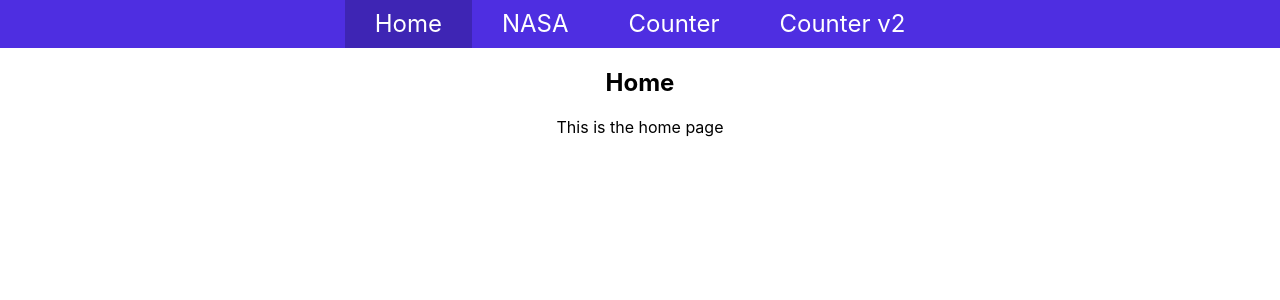
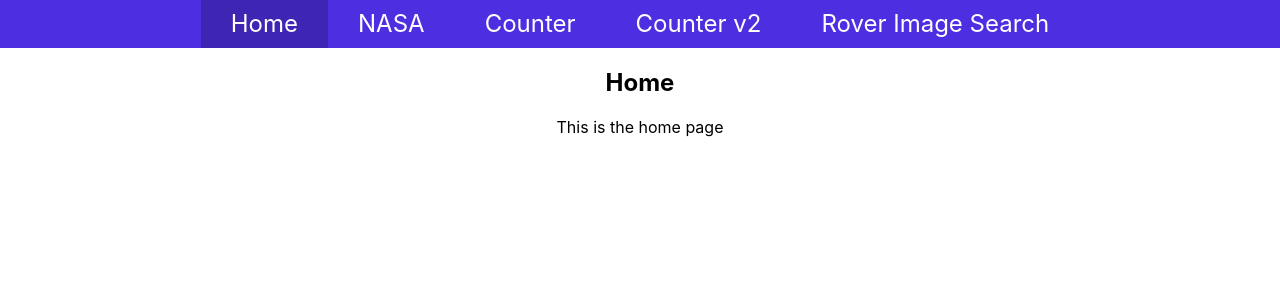
Before and after one commit to zsmith3/Softwire-MarsAppSPA, a React (Create React App) app: page / in a window 1280 px wide. Shown: the top 300 px of the page. Built offline with nearby package versions, Linux system fonts and the light colour scheme.

Commit message:
Created image results page

```diff
--- a/package.json
+++ b/package.json
@@ -10,8 +10,8 @@
     "@types/node": "^12.0.0",
     "@types/react": "^17.0.0",
     "@types/react-dom": "^17.0.0",
-    "@types/react-router-dom": "^5.1.7",
-    "node-sass": "4.14.1",
+    "@types/react-router-dom": "^5.1.8",
+    "node-sass": "^4.14.1",
     "react": "^17.0.2",
     "react-dom": "^17.0.2",
     "react-router-dom": "^5.2.0",
--- a/src/App.tsx
+++ b/src/App.tsx
@@ -27,6 +27,9 @@ export default function App() {
                             <Counter/>
                         </CounterProvider>
                     </Route>
+                    <Route path="/roverimages">
+
+                    </Route>
                     <Route path="/">
                         <HomePage />
                     </Route>
--- a/src/components/NavBar/NavBar.tsx
+++ b/src/components/NavBar/NavBar.tsx
@@ -9,6 +9,7 @@ export default function NavBar() {
             <NavBarLink to="/nasa" text="NASA" />
             <NavBarLink to="/counter" text="Counter" />
             <NavBarLink to="/counter2" text="Counter v2" />
+            <NavBarLink to="/roverimages" text="Rover Image Search" />
         </ul>
     </div>;
 }
```
Also changed, not shown: 1 other file (tests, documents, lock files or other folders).
